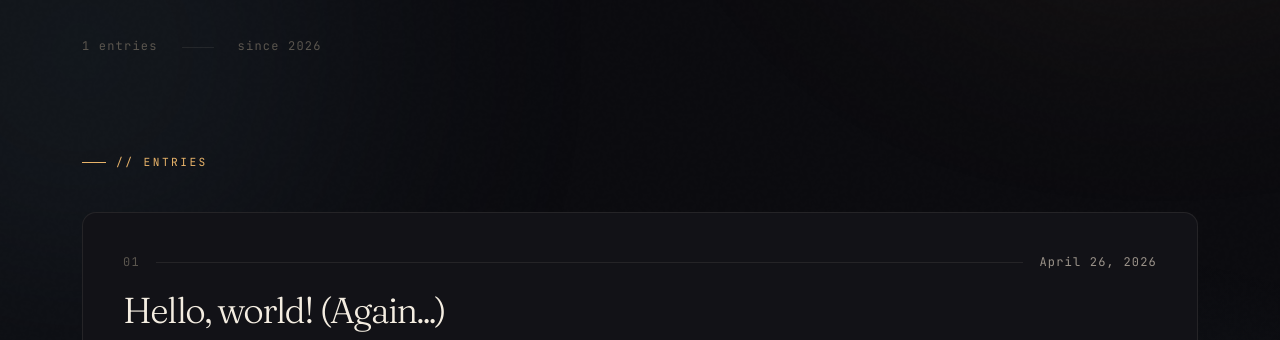
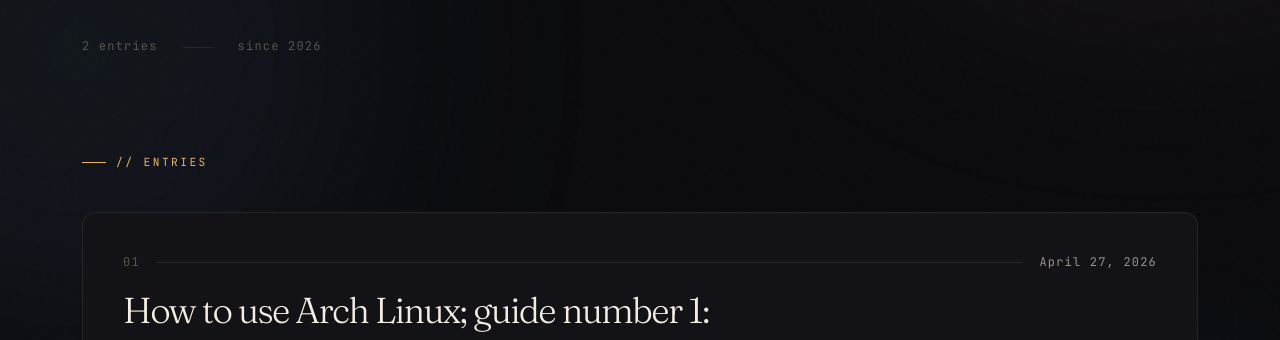
Before and after one commit to NVitschDEV/journal, a plain HTML site: page index.html in a window 1280 px wide. Shown: the part 444-784 px from the top of the page. Drawn offline with Linux system fonts and the light colour scheme.

Commit message:
addet a new blog entry on arch linux; guide number 1:

````diff
--- a/index.html
+++ b/index.html
@@ -718,6 +718,76 @@
       tags: ["Hi", "writing"],
       content: "Every developer eventually starts a blog. Then deletes it. Then starts another one. This is mine — Notes from the workbench. — and I'm trying something different: no audience, no SEO, no engagement metrics. Just notes from the workbench.\n\n## Why bother\n\nI forget things. A lot. Every time I solve a tricky shell problem or finally tame a Godot quirk, I tell myself I'll remember. I never do. So this is partly a second brain, partly an excuse to write more carefully than my git commit messages allow.\n\n## What you'll find here\n\n- **Build logs** — what I'm working on, what's stuck\n- **Linux notes** — Arch tips, dotfile experiments, terminal tooling\n- **3D & video** — Blender scenes, Resolve workflows, render disasters\n- **Reading** — books, papers, weird corners of the internet\n- **My life** — Stories worthy of sharing\n\n> The best software is the one that a developer created with passion.\n\nThat's the bar. See you in the next entry."
     },
+    {
+      slug: "arch-usage-guide_1",
+      title: "How to use Arch Linux; guide number 1:",
+      excerpt: "Probably the first guide on using Arch Linux. I'm not a Linux expert, but I've been using it for years. This is a quick overview of the basics.",
+      date: "2026-04-27",
+      readingMinutes: 2,
+      tags: ["Linux", "Arch", "Guides"],
+      content: "Arch Linux is a great operating system. You always get the new features, newest security updates and even the newest bugs (I am just kidding, obviously).\n" +
+              "## My first guide on using Arch Linux\n" +
+              "```bash\n" +
+              "echo My first guide on using Arch Linux\n" +
+              "```\n" +
+              "This was a terminal command; it shows you how to print messages in Arch Linux (or any other distro for that matter).\n" +
+              "## After the installation\n" +
+              "After finishing the Arch Linux installation you will have (in most scenarios at least) learned a lot. I will go over the basics:\n" +
+              "```bash\n" +
+              "sudo\n" +
+              "## gives administrator rights\n" +
+              "```\n" +
+              "sudo (or su if written alone) will give you administrator rights. If you have used Windows or macOS you will recognise it as a popup that said something like ***Run as Administrator*** or ***You do not have permission to open the application \"Application Name\".*** Sudo is the central command in Linux and can be very dangerous (realistically this won't be the case), that is why you shouldn't run commands you find on the internet without checking them first.\n" +
+              "```bash\n" +
+              "sudo pacman -S\n" +
+              "or pacman -S\n" +
+              "## you can use this command to install apps: pacman -S appname\n" +
+              "```\n" +
+              "You probably used this command to install a lot of things in Arch Linux (especially if you didn't use archinstall). Pacman is the ***package manager*** for Arch Linux, think of it like the App Store for Arch Linux. To see all your installed applications and dependencies (dependencies are apps that your apps need to use to function) you can run this command:\n" +
+              "```bash\n" +
+              "pacman -Q ## No administrator rights are needed here.\n" +
+              "```\n" +
+              "If you want to remove an application you can use this command:\n" +
+              "```bash\n" +
+              "sudo pacman -R\n" +
+              "## Usage: sudo pacman -R applicationname\n" +
+              "sudo pacman -Rs\n" +
+              "## Same usage but also removes unused dependencies\n" +
+              "sudo pacman -Rns\n" +
+              "## Same usage but also removes configuration files\n" +
+              "```\n" +
+              "The sole reason why one would tell you not to use -Rns for every uninstallation is that it could hypothetically uninstall an important dependency (this never happened to me but feel free to decide for yourself).\n" +
+              "## System & Update\n" +
+              "Those are just a few commands you need to remember:\n" +
+              "```bash\n" +
+              "sudo pacman -Syy\n" +
+              "## syncs the databases\n" +
+              "sudo pacman -Syu\n" +
+              "## update\n" +
+              "sudo pacman -Syyu\n" +
+              "## syncs the databases and updates\n" +
+              "```\n" +
+              "## The AUR\n" +
+              "The [AUR](https://aur.archlinux.org) (Arch User Repository) is probably a reason why you installed Arch Linux. It is one of the biggest package repos for Linux but the biggest caveat is that the packages aren't being controlled. This is the reason why you should only download stuff that you think is safe.\n" +
+              "The biggest mistake I see beginners make is just installing an AUR helper but not knowing what it does. So I decided to write it down.\n" +
+              "It is basically like this:\n" +
+              "```bash\n" +
+              "git clone https://aur.archlinux.org/packagename.git ## get the installer \n" +
+              "cd packagename ## go into the installer folder\n" +
+              "makepkg -si ## run the installer\n" +
+              "## Note: in order to use git clone you need to have base-devel and git installed; use pacman for this\n" +
+              "```\n" +
+              "As a quick summary on using the [AUR](https://aur.archlinux.org):\n" +
+              " **Security** — Only download things that you trust\n" +
+              " **Knowledge** — Try understanding the stuff that is happening, it will help you in the long run.\n" +
+              "## AUR helpers\n" +
+              "[AUR](https://aur.archlinux.org) helpers make your life easier. Instead of running all of these prior commands you can run paru (the helper) -S packagename like with pacman; all of the tags (the -S addition) are the same. The two most popular helpers are paru and yay. I recommend paru because it is newer and faster. In order to use them, you need to install them from the [AUR](https://aur.archlinux.org).\n" +
+              "\n" +
+              "---\n" +
+              "I hope this helped you understand Arch Linux a little bit and I hope to see you in another article.\n" +
+              "> If Bill Gates is the Devil then Linus Torvalds must be the Messiah. — Unknown author\n\n" +
+              "> I finally understand why everybody calls Arch bleeding edge. In order to get it working you need to bleed first. — Me",
+    },
   ];
 
   // Helpers
````
